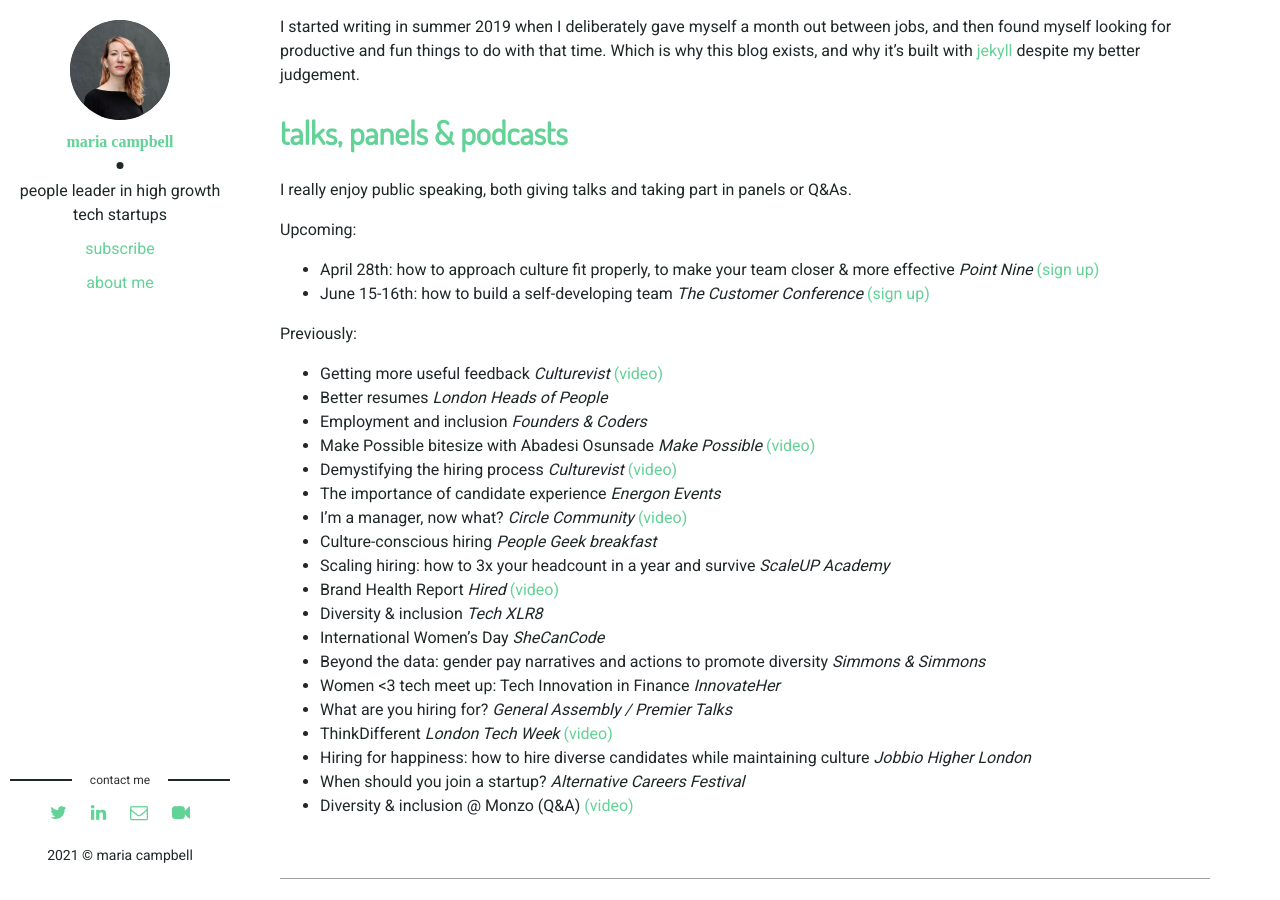
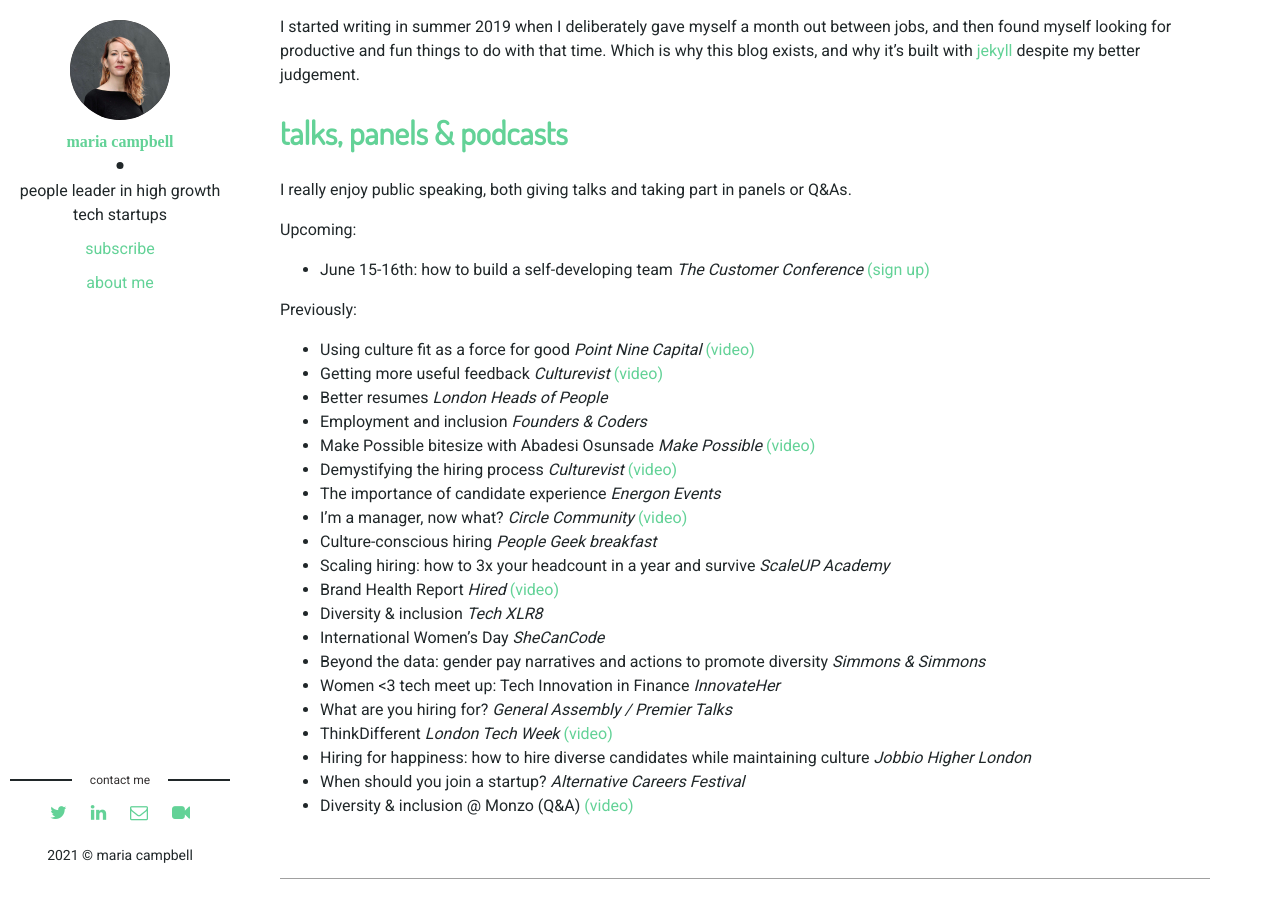
Before and after one commit to moyni/moyni.github.io, a Jekyll site: the page built from about.markdown, in a window 1280 px wide and 900 px high, scrolled down 834 px. Built offline with Jekyll 4.4.1, drawn with Linux system fonts in a browser that asks for light colours.

Commit message:
adding the video of the point nine talk

```diff
--- a/about.markdown
+++ b/about.markdown
@@ -7,7 +7,7 @@
 
 ---
 
-I've built a career working in high-growth tech startups, developing people processes & frameworks and building culture. My favourite part is the journey from Series A to C and headcounts 30-250. I was the first people leader at [GoCardless](https://gocardless.com), [Monzo](https://monzo.com/blog/2017/03/09/diversity-and-inclusion), [Snyk](https://snyk.io/blog/my-first-week-at-snyk-was-at-our-all-hands-conference/) and [Permutive](https://permutive.com/). I'm currently VP People at [Griffin](http://griffin.sh/jobs). My focus is on developing human-first structures that make work an enjoyable place to be, and as fulfilling as possible - and growing teams quickly, healthily and deliberately!
+I've built a career working in high-growth tech startups, developing people processes & frameworks and building culture. My favourite part is the journey from Series A to C and headcounts 30-250. I was the first people leader at [GoCardless](https://gocardless.com), [Monzo](https://monzo.com/blog/2017/03/09/diversity-and-inclusion), [Snyk](https://snyk.io/) and [Permutive](https://permutive.com/). I'm currently VP People at [Griffin](http://griffin.sh/jobs). My focus is on developing human-first structures that make work an enjoyable place to be, and as fulfilling as possible - and growing teams quickly, healthily and deliberately!
 
 I have a theory that most people quit their jobs either _because_ of HR failings, or for reasons that modern people practices could mitigate (e.g. having an ill-equipped or unqualified manager). The role of a people team is to centre people's experience of work, and design each of these experiences to be positive and useful for both the business and the individual. Through this, we can build successful businesses and develop highly talented, engaged individuals.
 
@@ -21,10 +21,10 @@
 I really enjoy public speaking, both giving talks and taking part in panels or Q&As.
 
 Upcoming:
-* April 28th: how to approach culture fit properly, to make your team closer & more effective *Point Nine* [(sign up)](https://pointninecap.typeform.com/to/lkQbmwU7)
 * June 15-16th: how to build a self-developing team *The Customer Conference* [(sign up)](https://www.thecustomerconference.co)
 
 Previously:
+* Using culture fit as a force for good *Point Nine Capital* [(video)](https://www.youtube.com/watch?v=1bDYnSaW2SM)
 * Getting more useful feedback *Culturevist* [(video)](https://community.culturevist.com/c/member-event-videos/getting-more-useful-feedback-maria-campbell)
 * Better resumes *London Heads of People*
 * Employment and inclusion *Founders & Coders*
```
Also changed, not shown: 1 other file.
